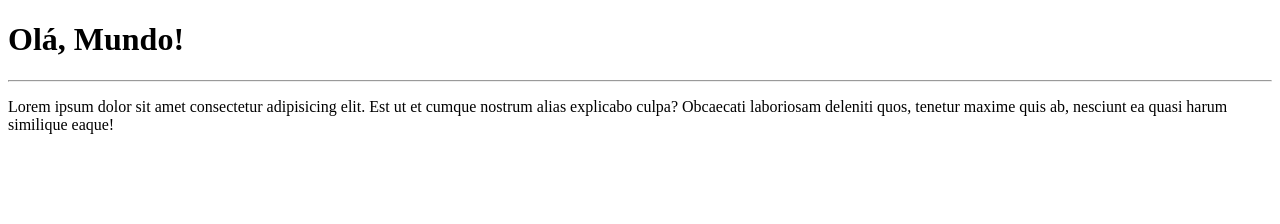
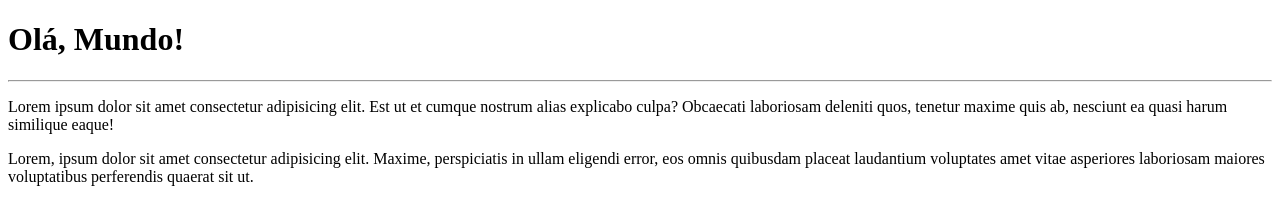
Before and after one commit to CherliSantos/Ola-mundo, a plain HTML site: page site-exemplo/index.html in a window 1280 px wide. Drawn offline with Linux system fonts and the light colour scheme.

Commit message:
adicionei um  parágrafo

```diff
--- a/site-exemplo/index.html
+++ b/site-exemplo/index.html
@@ -7,11 +7,17 @@
   </head>
   <body>
     <h1>Olá, Mundo!</h1>
-    <hr>
+    <hr />
     <p>
       Lorem ipsum dolor sit amet consectetur adipisicing elit. Est ut et cumque
       nostrum alias explicabo culpa? Obcaecati laboriosam deleniti quos, tenetur
       maxime quis ab, nesciunt ea quasi harum similique eaque!
     </p>
+    <p>
+      Lorem, ipsum dolor sit amet consectetur adipisicing elit. Maxime,
+      perspiciatis in ullam eligendi error, eos omnis quibusdam placeat
+      laudantium voluptates amet vitae asperiores laboriosam maiores
+      voluptatibus perferendis quaerat sit ut.
+    </p>
   </body>
 </html>
```
